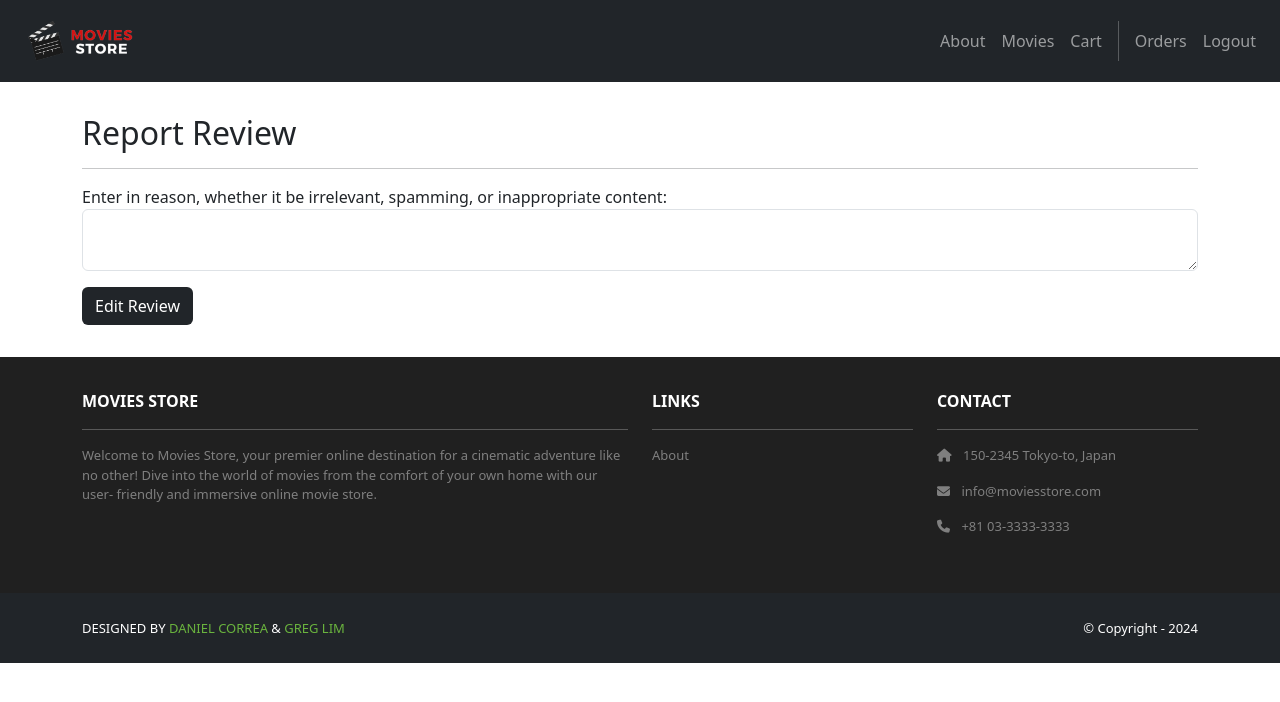
After one commit to sebswU/moviesstore, a Django app: page /movies/1/review/1/report/ in a window 1280 px wide. The commit adds this page. Shown: the top 702 px of the page. Run offline with Django 5.2, Linux system fonts and the light colour scheme; a user stored in the database is signed in; tables that the repository leaves empty hold one stand-in row (values such as "Sample post"); some libraries are stand-ins or nearby versions.

Commit message:
add report functionality and fix image ratio

```diff
--- a/movies/admin.py
+++ b/movies/admin.py
@@ -1,5 +1,5 @@
 from django.contrib import admin
-from .models import Movie, Review
+from .models import Movie, Review, Report
 
 # Register your models here.
 
@@ -8,3 +8,4 @@ class MovieAdmin(admin.ModelAdmin):
     search_fields = ['name']
 admin.site.register(Movie, MovieAdmin)
 admin.site.register(Review)
+admin.site.register(Report)
--- a/movies/models.py
+++ b/movies/models.py
@@ -9,6 +9,7 @@ class Review (models.Model):
     date = models.DateTimeField(auto_now_add=True)
     movie = models.ForeignKey('Movie', on_delete=models.CASCADE)
     user = models.ForeignKey(User, on_delete=models.CASCADE)
+    isFlagged = models.BooleanField(default=False)
     def __str__(self):
         return str(self.id) + ' - ' + self.movie.name
 
@@ -21,3 +22,12 @@ class Movie(models.Model):
     image = models.ImageField(upload_to='movie_images/')
     def __str__(self):
         return str(self.id) + ' - ' + self.name
+
+class Report(models.Model):
+    id = models.AutoField(primary_key=True)
+    reason = models.CharField(max_length = 255)
+    review = models.ForeignKey('Review', on_delete=models.CASCADE)
+
+
+    def __str__(self):
+        return str(self.id) + ' - ' + str(self.review.id)
--- /dev/null
+++ b/movies/templates/movies/report_review.html
@@ -0,0 +1,26 @@
+{% extends 'base.html' %}
+
+{% block content %}
+<div class="p-3">
+    <div class="container">
+        <div class="row mt-3">
+            <div class="col mx-auto mb-3">
+                <h2>Report Review</h2>
+                <hr />
+                <form method="POST" action="{% url 'movies.report_review' id=template_data.movie.id review_id=template_data.review.id %}">
+                    {% csrf_token %}
+                    <p>
+                        <label for="reason">Enter in reason, whether it be irrelevant, spamming, or inappropriate content:</label>
+                        <textarea name="reason" required class="form-control" id="reason">
+                            {{ template_data.reason }}
+                        </textarea>
+                    </p>
+                    <div class="text-start">
+                        <button type="submit" class="btn bg-dark text-white">Edit Review</button>
+                    </div>
+                </form>
+            </div>
+        </div>
+    </div>
+</div>
+{% endblock content %}
--- a/movies/urls.py
+++ b/movies/urls.py
@@ -5,5 +5,6 @@ urlpatterns = [
     path('<int:id>/', views.show, name='movies.show'),
     path('<int:id>/review/create/', views.create_review, name='movies.create_review'),
     path('<int:id>/review/<int:review_id>/edit/', views.edit_review, name='movies.edit_review'),
-    path('<int:id>/review/<int:review_id>/delete/', views.delete_review, name='movies.delete_review')
+    path('<int:id>/review/<int:review_id>/delete/', views.delete_review, name='movies.delete_review'),
+    path('<int:id>/review/<int:review_id>/report/', views.report_review, name='movies.report_review'),
 ]
--- a/movies/views.py
+++ b/movies/views.py
@@ -1,5 +1,5 @@
 from django.shortcuts import render, redirect, get_object_or_404
-from .models import Movie, Review
+from .models import Movie, Review, Report
 from django.contrib.auth.decorators import login_required
 
 
@@ -59,3 +59,24 @@ def delete_review(request, id, review_id):
     review = get_object_or_404(Review, id=review_id, user=request.user)
     review.delete()
     return redirect('movies.show', id=id)
+
+@login_required
+def report_review(request, id, review_id):
+    if request.method == 'GET':
+        template_data = {}
+        template_data['title'] = 'Report Review'
+        template_data['reason'] = ''
+        template_data['movie'] = Movie.objects.get(id=id)
+        template_data['review'] = get_object_or_404(Review, id=review_id)
+        return render(request, 'movies/report_review.html', {'template_data': template_data})
+    elif request.method == 'POST' and request.POST['reason'] != '':
+        review = get_object_or_404(Review, id=review_id)
+        report = Report()
+        review.isFlagged = True
+        report.review = review
+        report.reason = request.POST['reason']
+        report.save()
+        review.save()
+        return redirect('movies.show', id=id)
+    else:
+        return redirect('movies.show', id=id)
--- a/moviesstore/static/css/style.css
+++ b/moviesstore/static/css/style.css
@@ -39,6 +39,6 @@
 }
 
 .img-card-400 {
-  width: fit-content;
+  object-fit: cover;
   max-height: 400px;
 }
```
Also changed, not shown: movies/templates/movies/show.html (+7 -1 lines), media/movie_images/avatar_zThoVq0.jpg (added), media/movie_images/inception_9p6ddRy.jpg (added), media/movie_images/titanic.jpg (added), movies/migrations/0003_review_isflagged_report.py (added), movies/migrations/0004_remove_report_user.py (added), movies/migrations/0005_rename_review_report_review.py (added), 2 other files.
